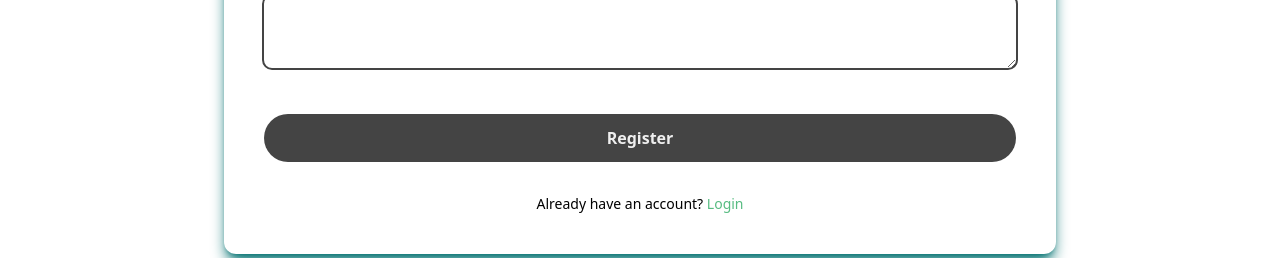
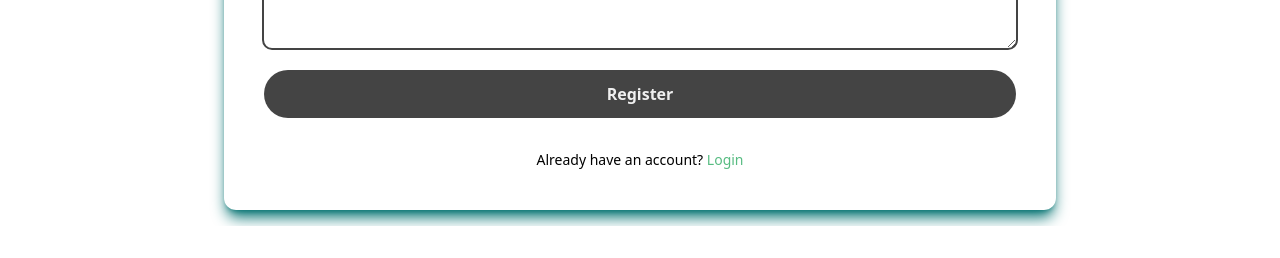
Before and after one commit to surajkumar0203/HMSF, a React (Vite) app in the folder HMS/: page /register in a window 1280 px wide. Both pictures are taken after a click on the button "Staff". Shown: the part 660-918 px from the top of the page. After the commit the page ends 886 px from the top, so only its background shows below. Built offline with nearby package versions, Linux system fonts and the light colour scheme; no server answers.

Commit message:
Working on Staff Register and API Call

```diff
--- a/HMS/src/Components/Pages/Staff.jsx
+++ b/HMS/src/Components/Pages/Staff.jsx
@@ -3,6 +3,9 @@ import { useSelector } from 'react-redux'
 import { useNavigate, Link } from 'react-router-dom';
 import Alert from '@mui/material/Alert';
 import styled from 'styled-components';
+import Loader from "../Loader";
+import { useCreateStaffQuery, useCreateStaffsMutation } from "../../services/userAuthApi";
+import formatDate from "../../utility/formatDate";
 
 const Staff = () => {
     const isDark = useSelector(state => state.dark.isDark);
@@ -17,36 +20,118 @@ const Staff = () => {
         role: "Staff",
         address: "",
         gender: "",
-        staff_type: ""
+        staff_type: "",
+
+
+        specialization: "",
+        department_name: "",
+        department_head_id: "",
+        available_from: "",
+        available_to: ""
+
+
     });
-    const genderOptions = ["--select--", "Male", "Female"];
-    const staff_typeOptions = ["--select--", "Nurse", "Receptionist", "Doctor"];
+
+    const { data: staff_choices } = useCreateStaffQuery()
+    const [staffRegisterUser, { isLoading }] = useCreateStaffsMutation()
+
+    const genderOptions = ["--select--", ...(staff_choices?.gender_choices || [])];
+    const staff_typeOptions = ["--select--", ...(staff_choices?.role_choices || [])];
     const [error, setError] = useState({});
     const [toastMsg, setToastMsg] = useState({ msg: '', severity: '' });
+    const doctorOnlyFields = ["available_from", "available_to", "specialization", "department_name", "department_head_id"];
+
 
     const handleChange = (e) => {
         const { name, value } = e.target;
-        console.log(name, value);
         setForm({ ...form, [name]: value });
         setError({ ...error, [name]: false });
         setToastMsg({ msg: '', severity: '' });
     };
-    const handleSubmit = (e) => {
+    const handleSubmit = async (e) => {
         e.preventDefault();
         const newError = {};
-        console.log(form);
+
         Object.keys(form).forEach(key => {
-            if (!form[key]) newError[key] = true;
+
+            if (!form[key] && (form.staff_type === "Doctor" ? true : !doctorOnlyFields.includes(key))) {
+                if (key !== "department_head_id")
+                    newError[key] = true;
+            }
+
         });
         setError(newError);
+        if (Object.keys(newError).length > 0) return;
+        console.log(form)
+        const regex = /^(?=.*[a-z])(?=.*[A-Z])(?=.*\d)(?=.*[\W_]).{8,}$/;
 
-        // console.log("Submitted data", form);
-        if (Object.keys(newError).length > 0) return;
+        if (form.password != form.password2) {
+            setToastMsg({
+                msg: 'Password and Confirm Password must be equal',
+                severity: 'error'
+            })
+            return
+        }
+        if (!regex.test(form.password)) {
+            setToastMsg({
+                msg: `Password must atleast
+                - One Charecter,
+                - One Uppercase,
+                - One Lowercase,
+                - One Spacial Charecter,
+                - Minimum 8 charrecter`,
+                severity: 'error'
+            })
+            return
+        }
 
-        navigate('/');
+        try {
+            const submission = {
+                ...form,
+                doctor: form.staff_type === "Doctor" ? {
+                    specialization: form.specialization,
+                    department: {
+                        name: form.department_name,
+                        head_id: form.department_head_id||null
+                    },
+                    available_from: "11:22:14",
+
+                    available_to: "22:22:17",
+                } : undefined,
+                date_of_birth: formatDate(form.date_of_birth)
+            }
+            delete submission.specialization
+            delete submission.available_from
+            delete submission.available_to
+            delete submission.department_name
+            delete submission.department_head_id
+
+
+            const response = await staffRegisterUser(submission)
+            console.log(response)
+            if (response.error) {
+                setToastMsg({
+                    msg: "This email address already exists.",
+                    severity: 'error'
+                })
+            } else {
+                setToastMsg({
+                    msg: response.data.message,
+                    severity: 'success'
+                })
+            }
+
+        } catch (err) {
+            console.log(err)
+            setToastMsg({
+                msg: "Something went wrong",
+                severity: 'error'
+            })
+        }
+        // navigate('/');
     };
 
-    const doctorOnlyFields = ["available_from", "available_to","specialization"];
+
     return (
         <div className=" flex items-center justify-center flex-wrap px-4">
             <StyledWrapper className="w-full max-w-6xl md:mt-2 md:mb-0 mt-10 mb-20  rounded-xl p-6  shadow-lg shadow-regal-dark-blue md:p-10">
@@ -63,10 +148,12 @@ const Staff = () => {
                             { label: "Gender", name: "gender" },
                             { label: "Staff Type", name: "staff_type" },
                             { label: "Specialization", name: "specialization", type: "text" },
+                            { label: "Department_Name", name: "department_name", type: "text" },
+                            { label: "Department_Head Id", name: "department_head_id", type: "text" },
                             { label: "Available From", name: "available_from", type: "time" },
                             { label: "Available To", name: "available_to", type: "time" },
                         ].map(({ label, name, type }) => {
-                            if (doctorOnlyFields.includes(name)  && form.staff_type!=="Doctor") return
+                            if (doctorOnlyFields.includes(name) && form.staff_type !== "Doctor") return
                             return (
                                 <div key={name}>
                                     <label htmlFor={name} className="label">{label}</label>
@@ -149,13 +236,30 @@ const Staff = () => {
                         </div>
                     </div>
 
-                    <button type='submit' className='submit mt-6'>
-                        Register
+                    <button type='submit' className='submit '>
+                        {
+                            isLoading ?
+                                <div className="loader-wrapper">
+                                    <Loader size="sm" />
+                                </div>
+                                :
+                                'Register'
+                        }
                     </button>
+                    {
+                        toastMsg.msg ?
+                            <div className="flex justify-center relative">
+
+                                {toastMsg.msg && <Alert severity={toastMsg.severity} style={{ whiteSpace: 'pre-line' }} className="absolute" >{toastMsg.msg}</Alert>}
+
+                            </div>
+                            :
+                            <></>
+                    }
                     <p className="text-center mt-4 text-sm">
                         Already have an account? <Link to="/login" className="text-[#58bc82] hover:underline">Login</Link>
                     </p>
-                    {toastMsg.msg && <Alert severity={toastMsg.severity}>{toastMsg.msg}</Alert>}
+                    {/* {toastMsg.msg && <Alert severity={toastMsg.severity}>{toastMsg.msg}</Alert>} */}
                 </form>
             </StyledWrapper>
         </div>
@@ -167,38 +271,44 @@ const StyledWrapper = styled.div`
     --bg-light: #efefef;
     --bg-dark: #444;
     --clr: #58bc82;
+    --clr-alpha: #9c9c9c60;
     display: flex;
     flex-direction: column;
     gap: 1rem;
 
   }
-
+.loader-wrapper {
+  display: flex;
+  align-items: center;
+  justify-content: center;
+  height: 100%;
+}
   .form input, .form textarea, .form select {
     border-radius: 0.5rem;
     padding: 0.75rem 1rem;
     width: 100%;
+
     border: none;
     outline: 2px solid var(--bg-dark);
   }
 
+ .error{
+    outline: 2px solid red !important;
+}
+
+    .error_msg{
+        color: red;
+        font-size: 0.8rem;
+    }
+
   .label {
     font-weight: 600;
     color: var(--clr);
-    margin-bottom: 0.25rem;
-    display: block;
   }
 
-  .error {
-    outline: 2px solid red !important;
-  }
-
-  .error_msg {
-    color: red;
-    font-size: 0.75rem;
-  }
-
-  .submit {
+  .form .submit {
     padding: 0.75rem;
+    width: 100%;
     border-radius: 999px;
     background-color: var(--bg-dark);
     color: var(--bg-light);
@@ -206,12 +316,19 @@ const StyledWrapper = styled.div`
     font-size: 1rem;
     cursor: pointer;
     transition: background-color 0.3s ease;
+
+ display: flex;
+  align-items: center;
+  justify-content: center;
+  height: 3rem;
+
   }
 
-  .submit:hover {
+  .form .submit:hover {
     background-color: var(--clr);
     color: var(--bg-dark);
   }
 `;
 
+
 export default Staff;
--- a/HMS/src/services/userAuthApi.jsx
+++ b/HMS/src/services/userAuthApi.jsx
@@ -78,9 +78,45 @@ export const userAuthApi = createApi({
                     }
                 }
             },
-        })
+        }),
+
+        createStaff:builder.query({
+            query: () => {
+                return {
+                    url: `staff/createstaff/`,
+                    method: 'GET',
+                    headers: {
+                        'Content-type': 'application/json'
+                    }
+                }
+            },
+        }),
+        createStaffs:builder.mutation({
+            query: (form) => {
+                return {
+                    url: `staff/createstaff/`,
+                    method: 'POST',
+                    body:form,
+                    headers: {
+                        'Content-type': 'application/json'
+                    }
+                }
+            },
+        }),
+        createPatient:builder.query({
+            query: () => {
+                return {
+                    url: `patient/createpatient/`,
+                    method: 'GET',
+                    headers: {
+                        'Content-type': 'application/json'
+                    }
+                }
+            },
+        }),
+        // next code
     }),
 
 })
 
-export const { useLoginMutation,useForgotPasswordMutation,useChangePasswordMutation,useRegisterPatientMutation,useActivateAccountQuery,useReSendLinkMutation } = userAuthApi
+export const { useLoginMutation,useForgotPasswordMutation,useChangePasswordMutation,useRegisterPatientMutation,useActivateAccountQuery,useReSendLinkMutation,useCreateStaffQuery,useCreateStaffsMutation,useCreatePatientQuery } = userAuthApi
--- /dev/null
+++ b/HMS/src/utility/formatDate.js
@@ -0,0 +1,6 @@
+const formatDate = (value) => {
+    const [YYYY, MM, DD] = value.split("-")
+    return `${DD}-${MM}-${YYYY}`
+}
+
+export default formatDate
```
Also changed, not shown: HMS/src/Components/Pages/Patient.jsx (+21 -17 lines).
